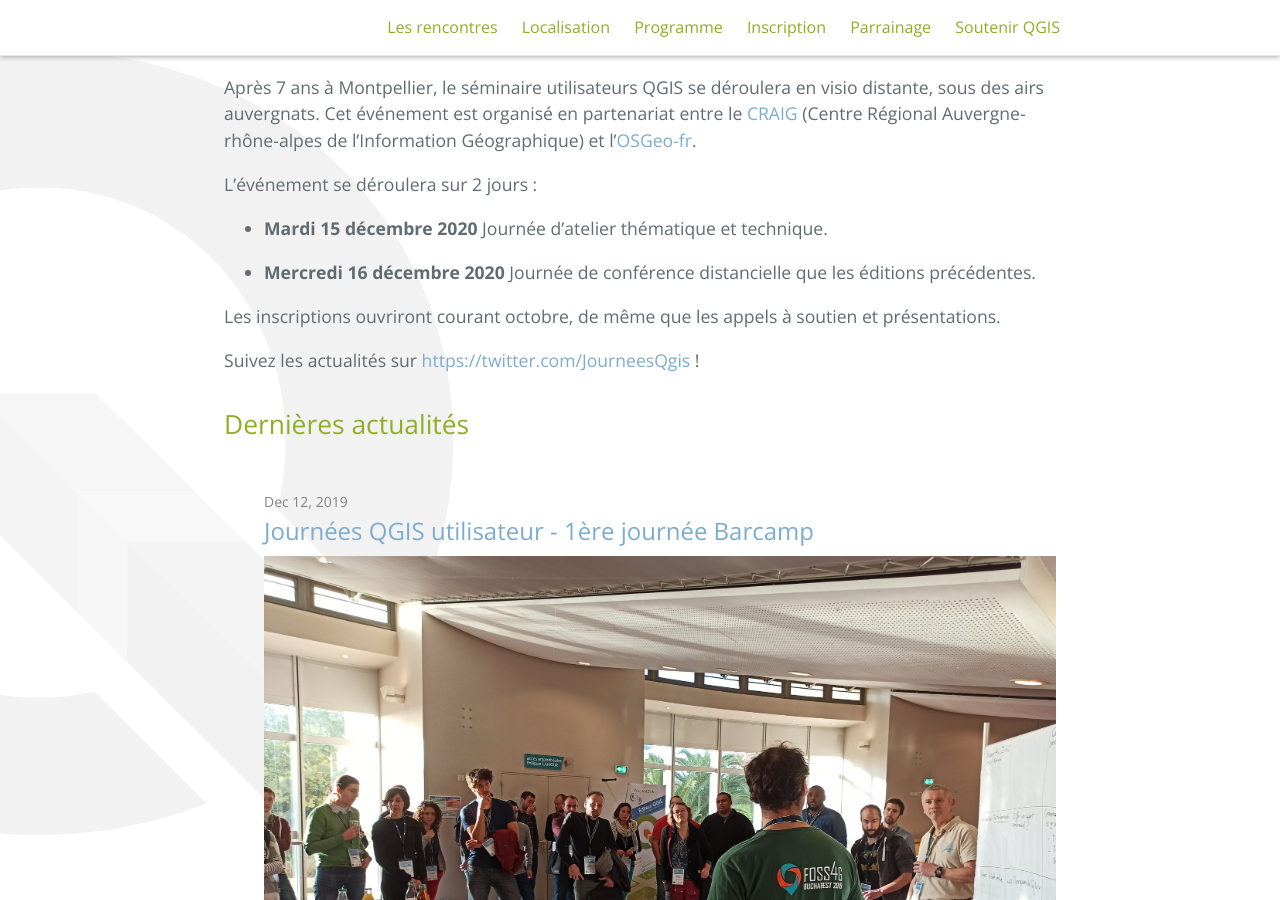
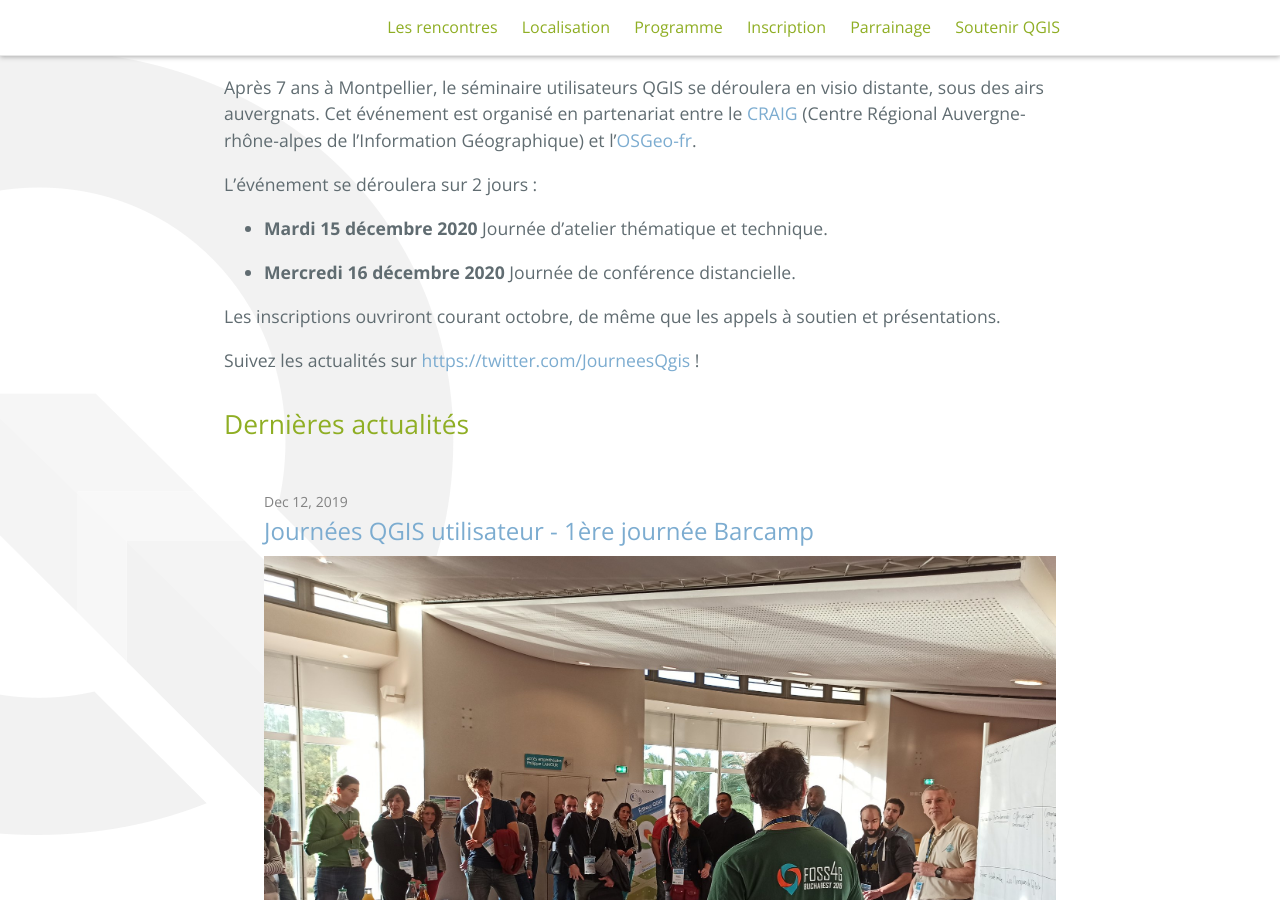
Before and after one commit to OSGeo-fr/QGIS-conf-fr-website, a Jekyll site: the page built from index.md, in a window 1280 px wide and 900 px high, scrolled down 438 px. Built offline with Jekyll 4.4.1, drawn with Linux system fonts in a browser that asks for light colours; the repository's description, which GitHub fills in, is left out.

Commit message:
Update index.md

```diff
--- a/index.md
+++ b/index.md
@@ -11,7 +11,7 @@ L’événement se déroulera sur 2 jours :
 
 * **Mardi 15 décembre 2020** Journée d'atelier thématique et technique.
 
-* **Mercredi 16 décembre 2020** Journée de conférence distancielle que les éditions précédentes.
+* **Mercredi 16 décembre 2020** Journée de conférence distancielle.
 
 Les inscriptions ouvriront courant octobre, de même que les appels à soutien et présentations.
 
```
